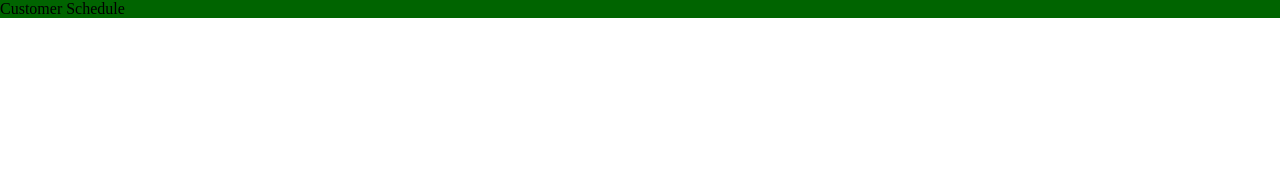
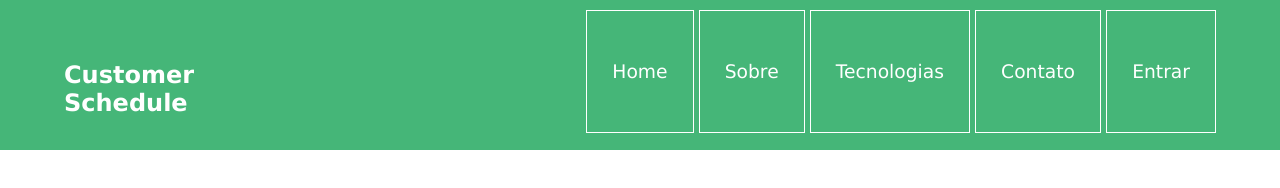
Before and after one commit to demaroto/customer-schedule, a website: page src/views/index.html in a window 1280 px wide. Drawn offline with Linux system fonts and the light colour scheme.

Commit message:
Adicionando menu

```diff
--- a/app.js
+++ b/app.js
@@ -1,6 +1,5 @@
 const http = require("http")
 const url = require('url')
-const fs = require("fs");
 const routes = require("./src/routes/index")
 
 const PORT = 8000
--- a/src/resources/css/main.css
+++ b/src/resources/css/main.css
@@ -1,10 +1,43 @@
 * {
+
     margin: 0;
     padding: 0;
-    box-sizing: border-box;
+    color:#FFFFFF;
+    font-family:Verdana, Geneva, Tahoma, sans-serif;
+
 }
 
 .header{
+
     width:100%;
-    background-color:#006400;
+    height:150px;
+    background-color:#3CB371;
+    opacity: 95%;
+
 }
+
+#header-title{
+
+    width:230px;
+    display:inline-block;
+    margin-left:5%;
+    margin-top:61px;
+
+}
+
+#header-menu{
+
+    float:right;
+    margin-top:61px;
+    margin-right:5%;
+
+}
+
+#header-menu a{
+
+    padding:50px 25px 50px 25px;
+    border:1px solid;
+    font-size:18.72px;
+    text-decoration:none;
+
+}
--- a/src/views/index.html
+++ b/src/views/index.html
@@ -1,15 +1,34 @@
 <!DOCTYPE html>
+
 <html lang="en">
+
 <head>
+
     <meta charset="UTF-8">
     <meta name="viewport" content="width=device-width, initial-scale=1.0">
     <meta http-equiv="X-UA-Compatible" content="ie=edge">
     <link rel='stylesheet' type="text/css" href='../resources/css/main.css'/>
     <title>Document</title>
+
 </head>
+
 <body>
+
     <div class="header">
-        Customer Schedule
+        <div id="header-title"><h2>Customer Schedule</h2></div>
+
+        <nav id="header-menu">
+
+            <a href="/html/">Home</a>
+            <a href="/css/">Sobre</a>
+            <a href="/js/">Tecnologias</a>
+            <a href="/jquery/">Contato</a>
+            <a href="/jquery/">Entrar</a>
+
+        </nav>
+
     </div>
+
 </body>
+
 </html>
```
